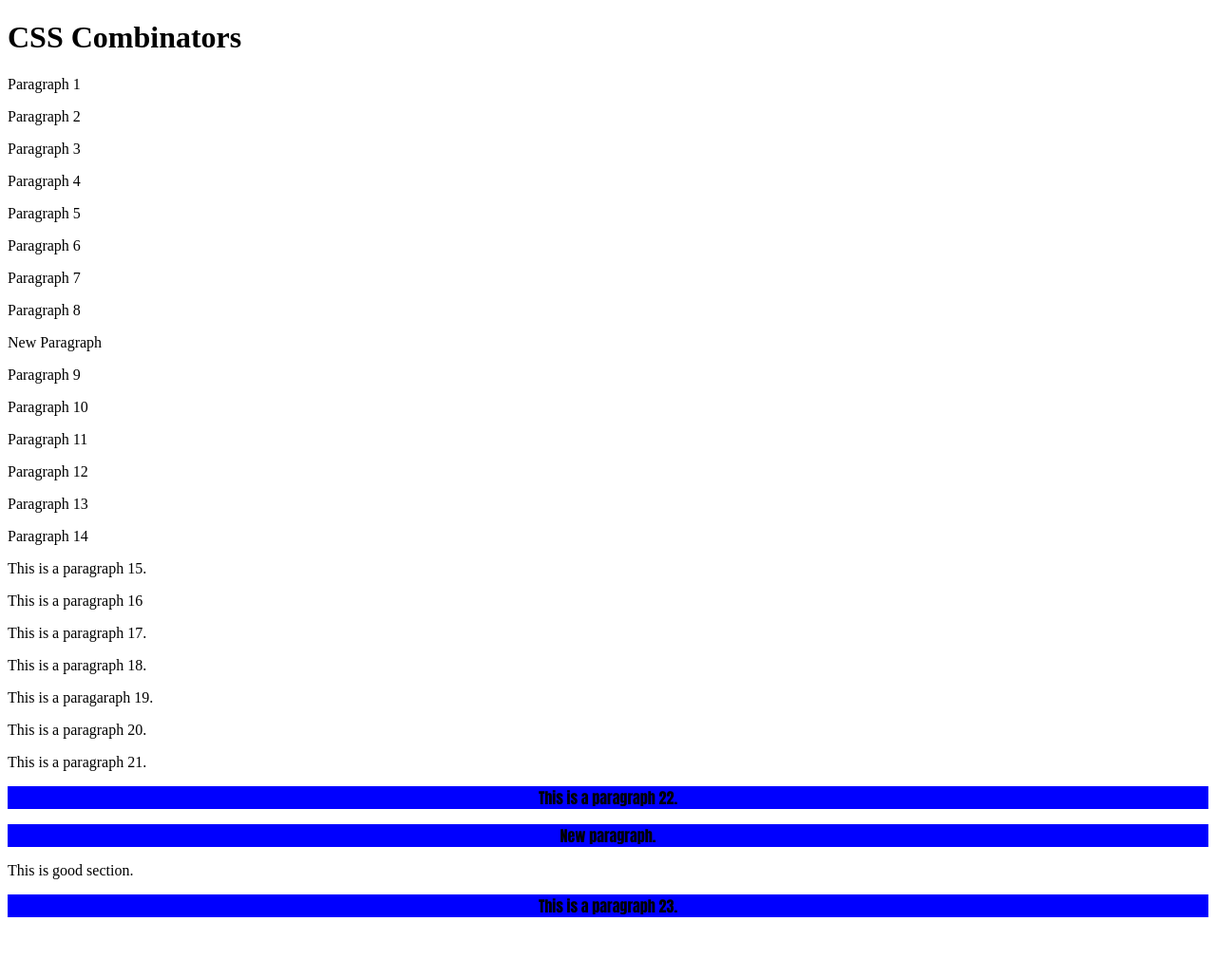
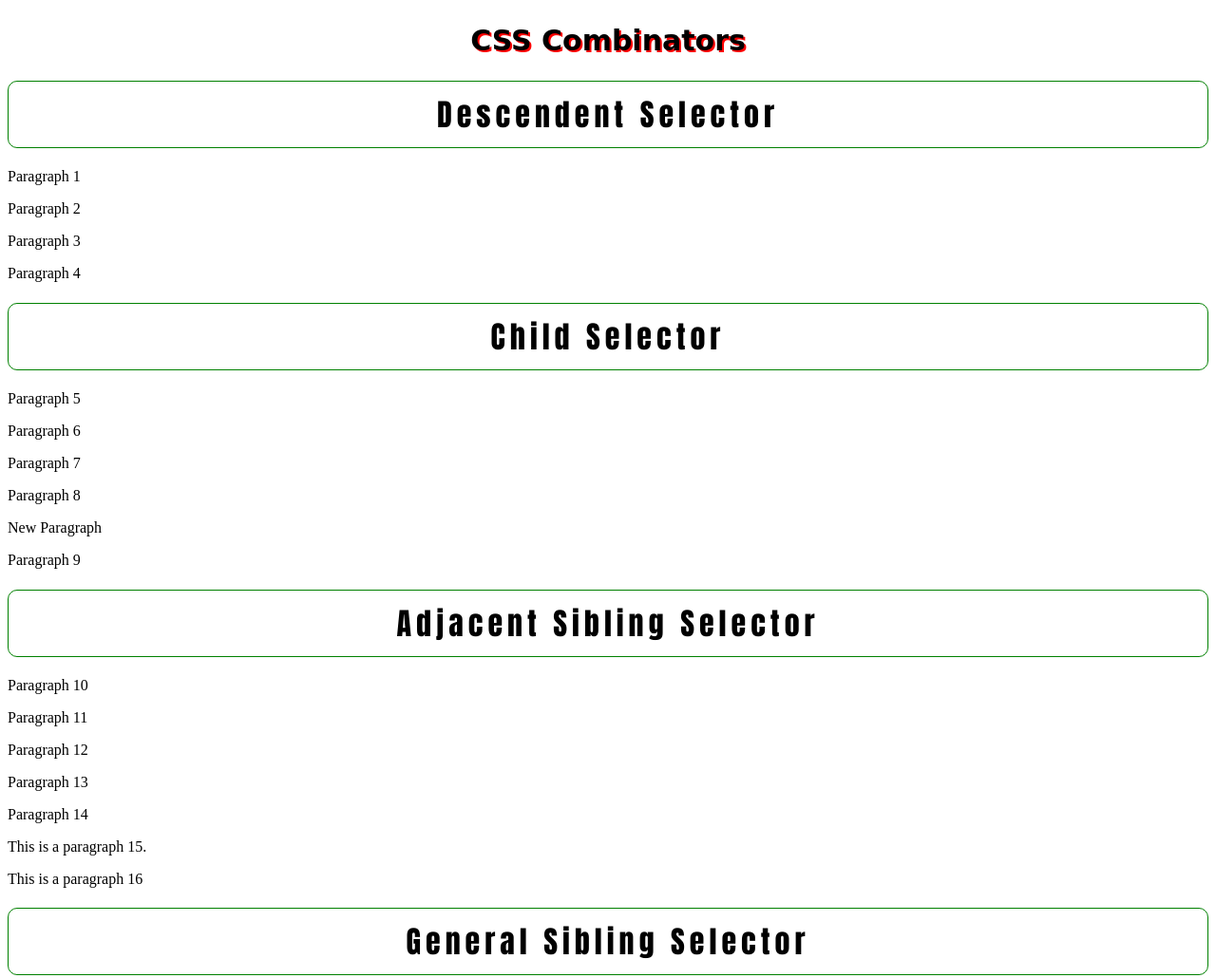
Before and after one commit to piicollo/CSS-combinators, a plain HTML site: page index.html in a window 1280 px wide. Shown: the top 1030 px of the page at 95% size. Before the commit the page ends 982 px from the top, so only its background shows below. Drawn offline with Linux system fonts and the light colour scheme.

Commit message:
new style

```diff
--- a/index.html
+++ b/index.html
@@ -8,9 +8,10 @@
 
 </head>
 <body>
-    <h1>CSS Combinators</h1>
+    <h2>CSS Combinators</h2>
     <!-- Descendent Selector -->
      <!-- Selects all child and grand child by ancestor -->
+      <h1>Descendent Selector</h1>
      <div>
         <p>Paragraph 1</p>
         <p>Paragraph 2</p>
@@ -21,6 +22,7 @@
      </div>
     <!-- Child Selectors -->
      <!-- Only selects child elements that is paragraph 5, 6, 7, and 9. -->
+      <h1>Child Selector</h1>
      <div class="chld">
         <p>Paragraph 5</p>
         <p>Paragraph 6</p>
@@ -36,6 +38,7 @@
      </div>
      <!-- Adjacent Sibling Selector -->
       <!-- This selector selects directly next element not selector element that is paragraph 15 only. -->
+       <h1>Adjacent Sibling Selector</h1>
       <div id="adj">
         <p>Paragraph 10</p>
         <p>Paragraph 11</p>
@@ -51,6 +54,7 @@
       <p>This is a paragraph 16</p>
 
       <!-- General Sibling Selector -->
+       <h1>General Sibling Selector</h1>
       <div class="gen">
         <p>This is a paragraph 17.</p>
         <p>This is a paragraph 18.</p>
--- a/style.css
+++ b/style.css
@@ -19,3 +19,22 @@
     text-align: center;
     font-family: impact;
 }
+h1 {
+    text-align: center;
+    border: 1px solid green;
+    font-family: impact;
+    letter-spacing: 5px;
+    padding: 10px;
+    border-radius: 10px;
+}
+h1:hover {
+    text-align: left;
+}
+h2 {
+    font-size: 30px;
+    font-family: cursive;
+    text-align: center;
+    text-shadow: 2px 2px red;
+    font-weight: bold;
+
+}
```
